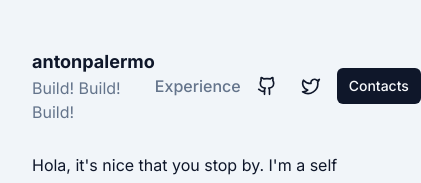
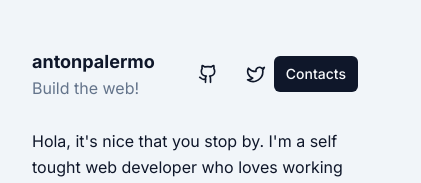
Before and after one commit to antonpalermo/personal, a Next.js app: page / in a window 390 px wide. Shown: the top 183 px of the page, 421 px wide, since content can reach past the window. Built offline with nearby package versions, Linux system fonts and the light colour scheme.

Commit message:
refac: update navbar layout

```diff
--- a/app/layout.tsx
+++ b/app/layout.tsx
@@ -17,11 +17,8 @@ export default function RootLayout({
 }) {
   return (
     <html lang="en">
-      <body className={cn(inter.className, 'py-8 bg-slate-100')}>
-        <Navbar />
-        <main className="container mx-auto min-h-screen w-full md:w-6/12">
-          {children}
-        </main>
+      <body className={cn(inter.className, 'bg-slate-100 py-8')}>
+        {children}
       </body>
     </html>
   )
--- a/app/page.tsx
+++ b/app/page.tsx
@@ -1,11 +1,23 @@
+import Brand from '@components/branding'
 import Projects from '@components/projects'
+import SocialLinks from '@components/social-links'
 import Introduction from '@components/introduction'
+import NavbarContainer from '@components/navbar-container'
+
+import { Button } from '@components/ui/button'
 
 export default function Home() {
   return (
-    <>
+    <main className="container mx-auto min-h-screen w-full md:w-6/12">
+      <nav className="inline-flex w-full items-center justify-between py-4">
+        <Brand />
+        <NavbarContainer>
+          <SocialLinks />
+          <Button size="sm">Contacts</Button>
+        </NavbarContainer>
+      </nav>
       <Introduction />
       <Projects />
-    </>
+    </main>
   )
 }
--- /dev/null
+++ b/components/branding.tsx
@@ -0,0 +1,12 @@
+import Link from 'next/link'
+
+export default function Brand() {
+  return (
+    <div>
+      <Link href={'/'} className="text-lg font-bold">
+        antonpalermo
+      </Link>
+      <p className="text-muted-foreground">Build the web!</p>
+    </div>
+  )
+}
--- /dev/null
+++ b/components/navbar-container.tsx
@@ -0,0 +1,11 @@
+import React from 'react'
+
+export interface NavbarContainerProps {
+  children: React.ReactNode
+}
+
+export default function NavbarContainer({ children }: NavbarContainerProps) {
+  return (
+    <div className="inline-flex items-center justify-evenly">{children}</div>
+  )
+}
--- a/components/navbar.tsx
+++ b/components/navbar.tsx
@@ -53,7 +53,7 @@ export default function Navbar() {
               {link.icon}
             </Link>
           ))}
-          <Button size="sm">Contacts</Button>
+
         </div>
       </div>
     </nav>
--- /dev/null
+++ b/components/social-links.tsx
@@ -0,0 +1,34 @@
+import { Navigation } from '@lib/navigation'
+import { Github, TwitterIcon } from 'lucide-react'
+import Link from 'next/link'
+
+const socialLinks: Navigation[] = [
+  {
+    label: 'github',
+    icon: <Github className="h-5 w-5" />,
+    href: 'https://github.com/antonpalermo'
+  },
+  {
+    label: 'twitter',
+    icon: <TwitterIcon className="h-5 w-5" />,
+    href: 'https://twitter.com/iamantonangelo'
+  }
+]
+
+export default function SocialLinks() {
+  return (
+    <div className="inline-flex space-x-3">
+      {socialLinks.map(link => (
+        <Link
+          key={link.label}
+          href={link.href}
+          aria-label={`${link.label} link`}
+          className="inline-block rounded p-2 hover:bg-slate-200"
+          target="_blank"
+        >
+          {link.icon}
+        </Link>
+      ))}
+    </div>
+  )
+}
--- /dev/null
+++ b/lib/navigation.ts
@@ -0,0 +1,5 @@
+export interface Navigation {
+  label: string
+  icon?: JSX.Element
+  href: string
+}
```
